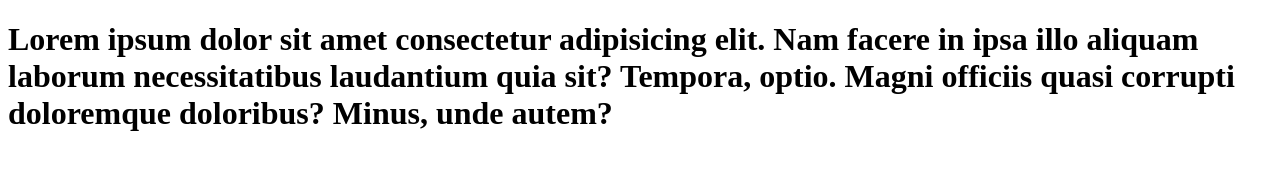
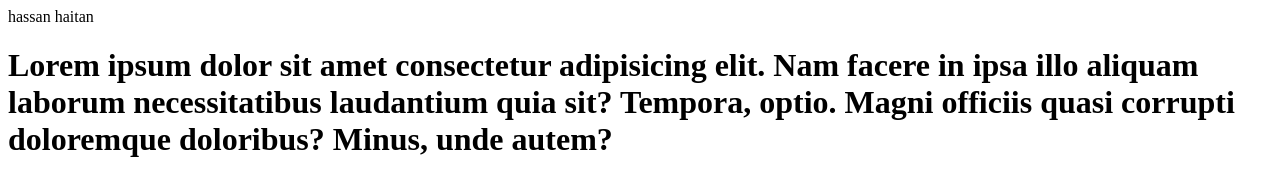
Before and after one commit to hassan336699/hassan, a plain HTML site: page index.html in a window 1280 px wide. Drawn offline with Linux system fonts and the light colour scheme.

Commit message:
Update index.html

```diff
--- a/index.html
+++ b/index.html
@@ -7,6 +7,8 @@
     <title>Document</title>
 </head>
 <body>
+    hassan
+    haitan
     <h1>Lorem ipsum dolor sit amet consectetur adipisicing elit. Nam facere in ipsa illo aliquam laborum necessitatibus laudantium quia sit? Tempora, optio. Magni officiis quasi corrupti doloremque doloribus? Minus, unde autem?</h1>
 </body>
 </html>
```
